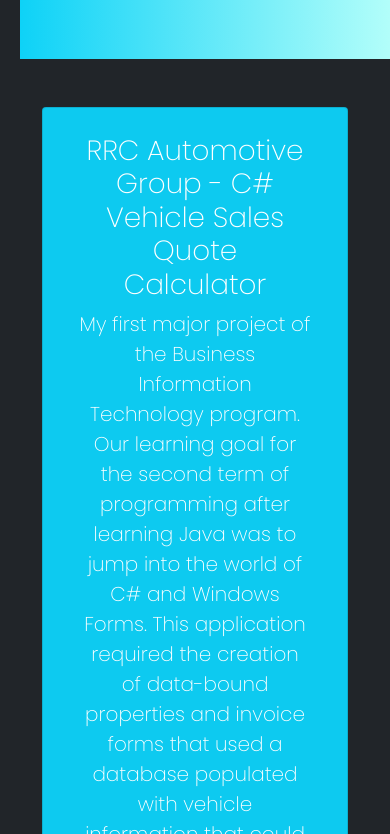
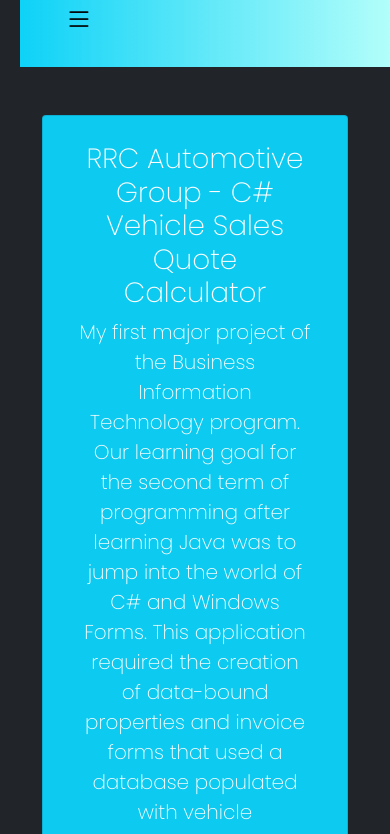
Before and after one commit to SassCoding/PortfolioWebsite, a plain HTML site: page projects.html in a window 390 px wide. Shown: the part 137-971 px from the top of the page. Drawn offline with nearby package versions, Linux system fonts and the light colour scheme.

Commit message:
Fixed Drop Down Icon

```diff
--- a/projects.html
+++ b/projects.html
@@ -26,8 +26,15 @@
       <nav class="navbar navbar-expand-lg">
         <div class="container-fluid">
           <a class="navbar-brand" href="index.html"><i class="bi bi-code-slash"></i>Ryan Sass</a>
-          <button class="navbar-toggler" type="button" data-bs-toggle="collapse" data-bs-target="#navbarSupportedContent" aria-controls="navbarSupportedContent" aria-expanded="false" aria-label="Toggle navigation">
-            <i class="fa-duotone fa-bars"></i>
+          <button
+            class="navbar-toggler"
+            type="button"
+            data-bs-toggle="collapse"
+            data-bs-target="#navbarSupportedContent"
+            aria-controls="navbarSupportedContent"
+            aria-expanded="false"
+            aria-label="Toggle navigation">
+            <i class="bi bi-list fs-1"></i>
           </button>
           <div class="collapse navbar-collapse justify-content-center" id="navbarSupportedContent">
             <ul class="navbar-nav mb-2 mb-lg-0">
```
Also changed, not shown: aboutme.html (+2 -3 lines), contactme.html (+10 -3 lines).
